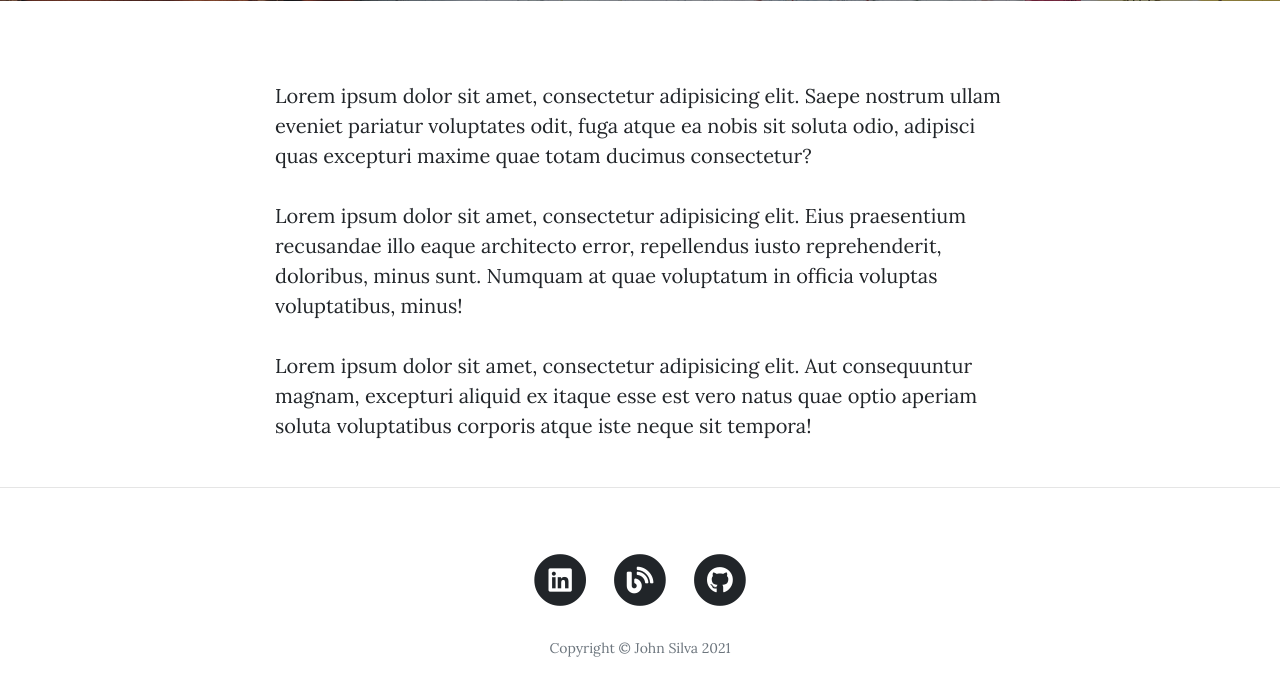
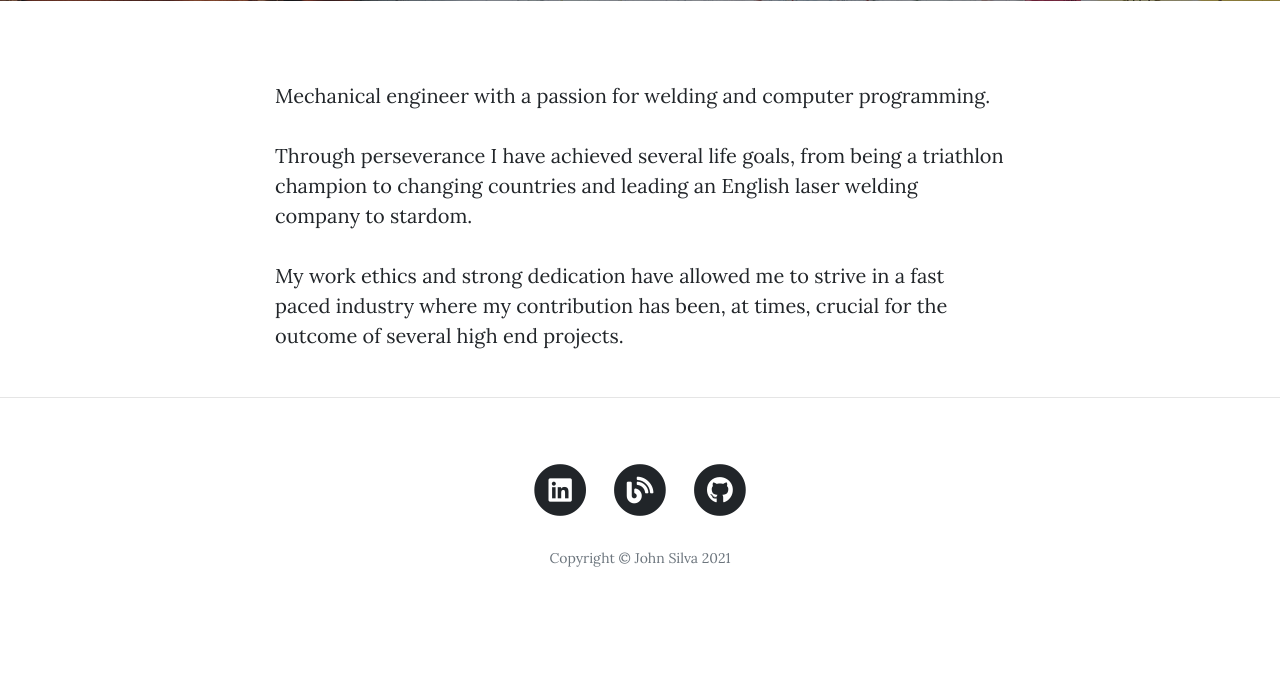
Before and after one commit to JohnSilvaEng/john-blog, a Flask app: page /about in a window 1280 px wide. Shown: the part 531-1212 px from the top of the page. After the commit the page ends 1098 px from the top, so only its background shows below. Run offline with Flask 2, Linux system fonts and the light colour scheme; some libraries are stand-ins or nearby versions.

Commit message:
Change about me info

```diff
--- a/templates/about.html
+++ b/templates/about.html
@@ -19,9 +19,9 @@
   <div class="container">
     <div class="row">
       <div class="col-lg-8 col-md-10 mx-auto">
-        <p>Lorem ipsum dolor sit amet, consectetur adipisicing elit. Saepe nostrum ullam eveniet pariatur voluptates odit, fuga atque ea nobis sit soluta odio, adipisci quas excepturi maxime quae totam ducimus consectetur?</p>
-        <p>Lorem ipsum dolor sit amet, consectetur adipisicing elit. Eius praesentium recusandae illo eaque architecto error, repellendus iusto reprehenderit, doloribus, minus sunt. Numquam at quae voluptatum in officia voluptas voluptatibus, minus!</p>
-        <p>Lorem ipsum dolor sit amet, consectetur adipisicing elit. Aut consequuntur magnam, excepturi aliquid ex itaque esse est vero natus quae optio aperiam soluta voluptatibus corporis atque iste neque sit tempora!</p>
+        <p>Mechanical engineer with a passion for welding and computer programming.</p>
+        <p>Through perseverance I have achieved several life goals, from being a triathlon champion to changing countries and leading an English laser welding company to stardom.</p>
+        <p>My work ethics and strong dedication have allowed me to strive in a fast paced industry where my contribution has been, at times, crucial for the outcome of several high end projects.</p>
       </div>
     </div>
   </div>
```
